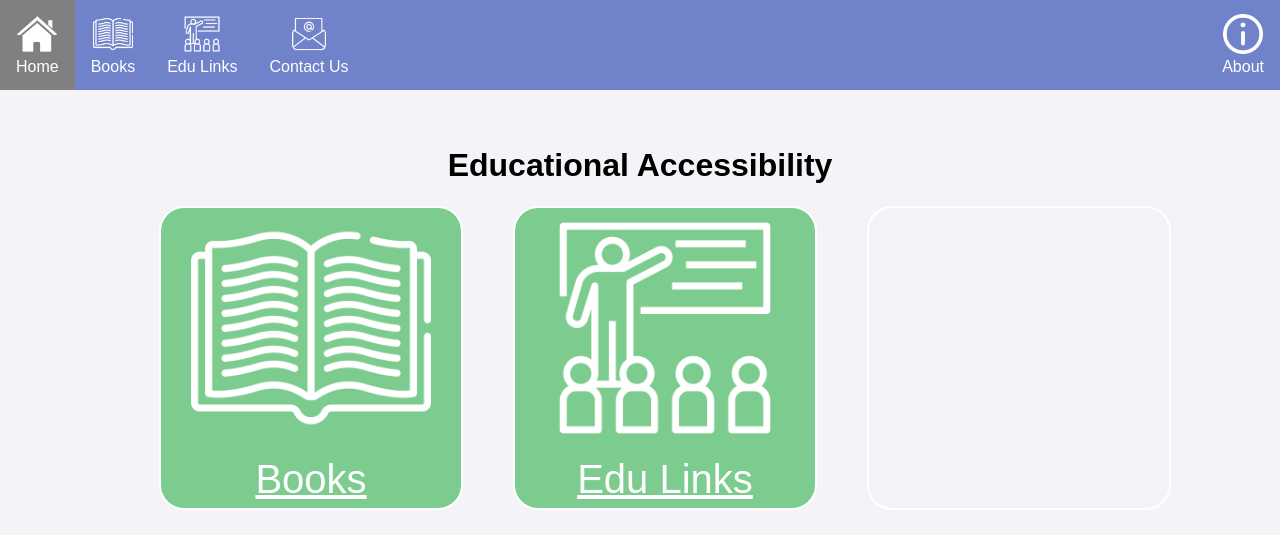
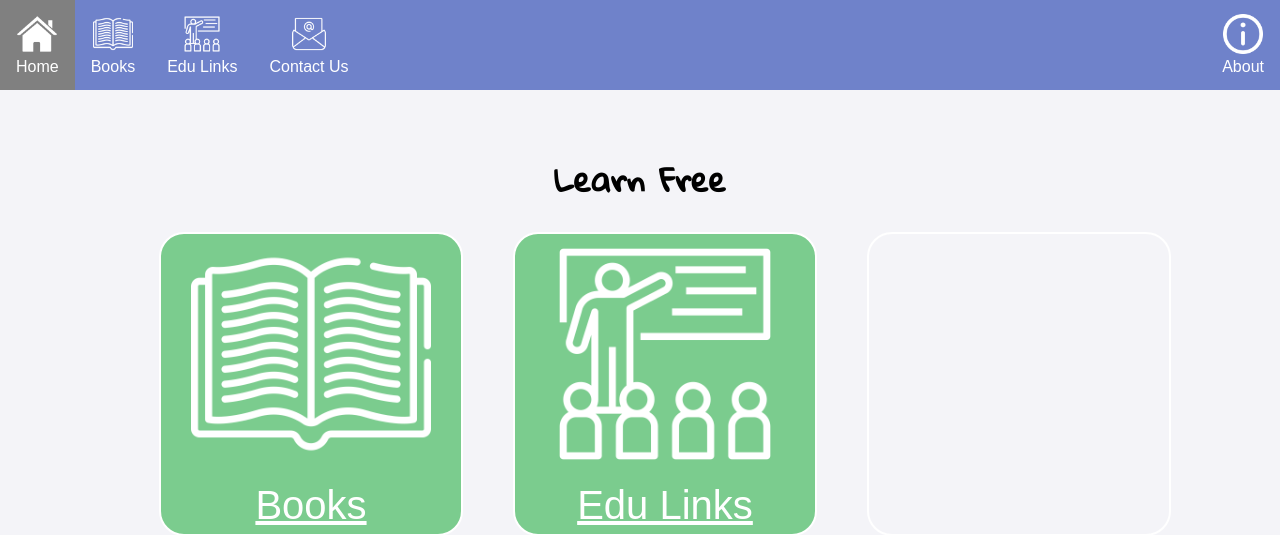
Before and after one commit to jamiemott/osu-hackathon, a Flask app: page / in a window 1280 px wide. Shown: the top 535 px of the page. Before the commit the page ends 508 px from the top, so only its background shows below. Run offline with Flask 2, Linux system fonts and the light colour scheme; some libraries are stand-ins or nearby versions.

Commit message:
changed title

```diff
--- a/app/static/css/style.css
+++ b/app/static/css/style.css
@@ -10,6 +10,10 @@ body {
 
 h1 {
   text-align: center;
+}
+
+.home-title {
+  font-family: 'Gloria Hallelujah', cursive, sans-serif;
 }
 
 h2 {
--- a/app/templates/home.html
+++ b/app/templates/home.html
@@ -3,7 +3,7 @@
 {% block content %}
   <br>
 
-  <h1>Educational Accessibility</h1>
+  <h1 class="home-title">Learn Free</h1>
 
   <div class="iconContainer">
     <a class="booksBox iconLinkBox " href="{{ url_for('books') }}"> <img width= "240px"  src="../static/images/book.png" ><br> Books </a>
--- a/app/templates/layout.html
+++ b/app/templates/layout.html
@@ -5,6 +5,7 @@
     <meta charset="UTF-8">
     <title>OSU Spring 2020 Hackathon</title>
     <link rel="stylesheet" href="../static/css/style.css" type="text/css">
+    <link href="https://fonts.googleapis.com/css2?family=Gloria+Hallelujah&display=swap" rel="stylesheet">
   </head>
   <body>
   <div>
```
